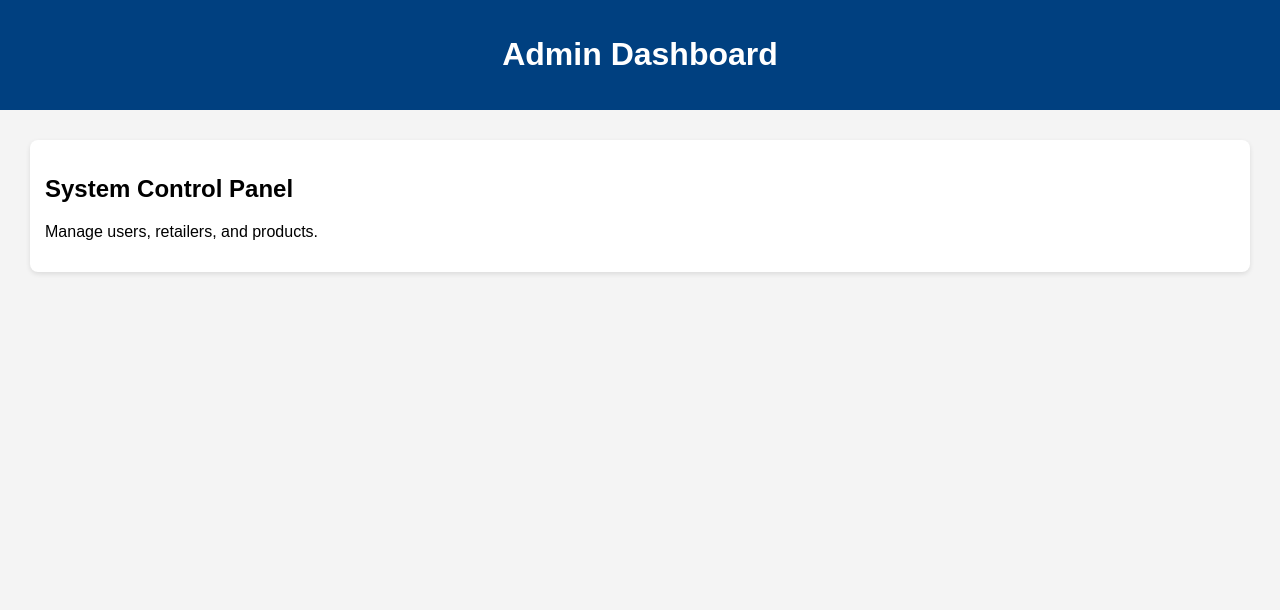
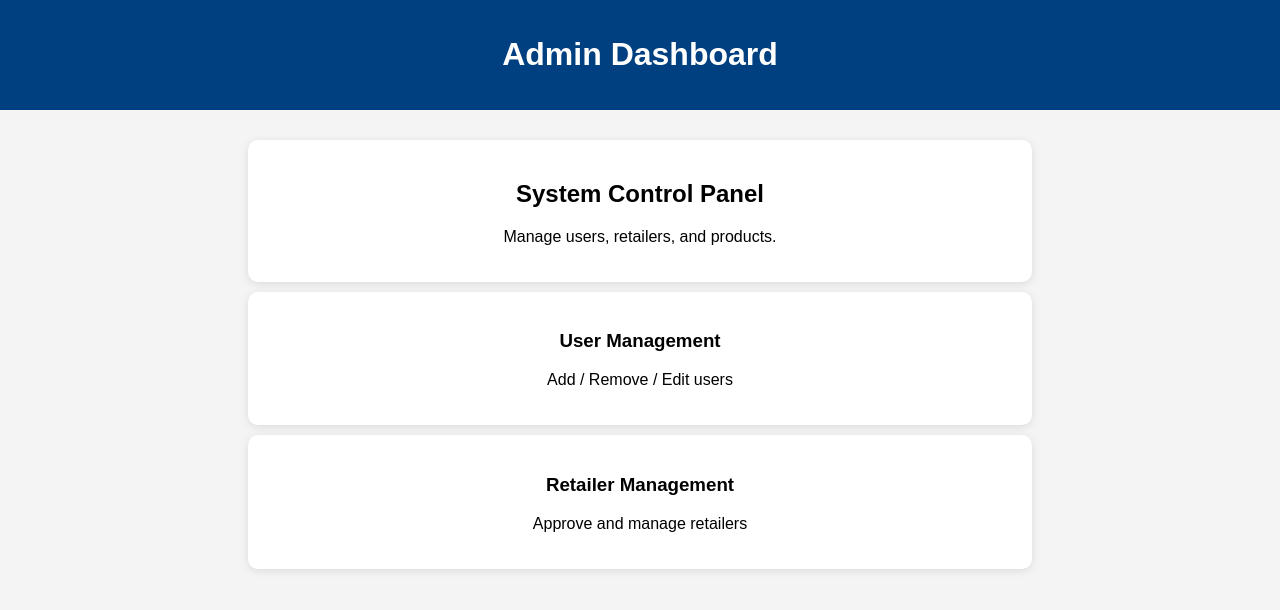
Before and after one commit to rez047/salesretailproject, a Flask app: page /admin in a window 1280 px wide. Shown: the top 610 px of the page. Run offline with Flask 3, Linux system fonts and the light colour scheme; a user stored in the database is signed in.

Commit message:
Update admin_dashboard.html

```diff
--- a/templates/admin_dashboard.html
+++ b/templates/admin_dashboard.html
@@ -1,21 +1,57 @@
 <!DOCTYPE html>
-<html>
+<html lang="en">
 <head>
-  <title>Admin Panel</title>
-  <link rel="stylesheet" href="/static/css/style.css">
+    <meta charset="UTF-8">
+    <title>Admin Dashboard</title>
+    <style>
+        body {
+            font-family: Arial;
+            background: #f4f4f4;
+            margin: 0;
+        }
+        header {
+            background: #004080;
+            color: white;
+            padding: 15px;
+            text-align: center;
+        }
+        .container {
+            padding: 20px;
+            text-align: center;
+        }
+        .card {
+            background: white;
+            padding: 20px;
+            margin: 10px auto;
+            width: 60%;
+            border-radius: 10px;
+            box-shadow: 0 2px 8px rgba(0,0,0,0.1);
+        }
+    </style>
 </head>
-
 <body>
 
 <header>
-  <h1>Admin Dashboard</h1>
+    <h1>Admin Dashboard</h1>
 </header>
 
 <div class="container">
-  <div class="card">
-    <h2>System Control Panel</h2>
-    <p>Manage users, retailers, and products.</p>
-  </div>
+
+    <div class="card">
+        <h2>System Control Panel</h2>
+        <p>Manage users, retailers, and products.</p>
+    </div>
+
+    <div class="card">
+        <h3>User Management</h3>
+        <p>Add / Remove / Edit users</p>
+    </div>
+
+    <div class="card">
+        <h3>Retailer Management</h3>
+        <p>Approve and manage retailers</p>
+    </div>
+
 </div>
 
 </body>
```
